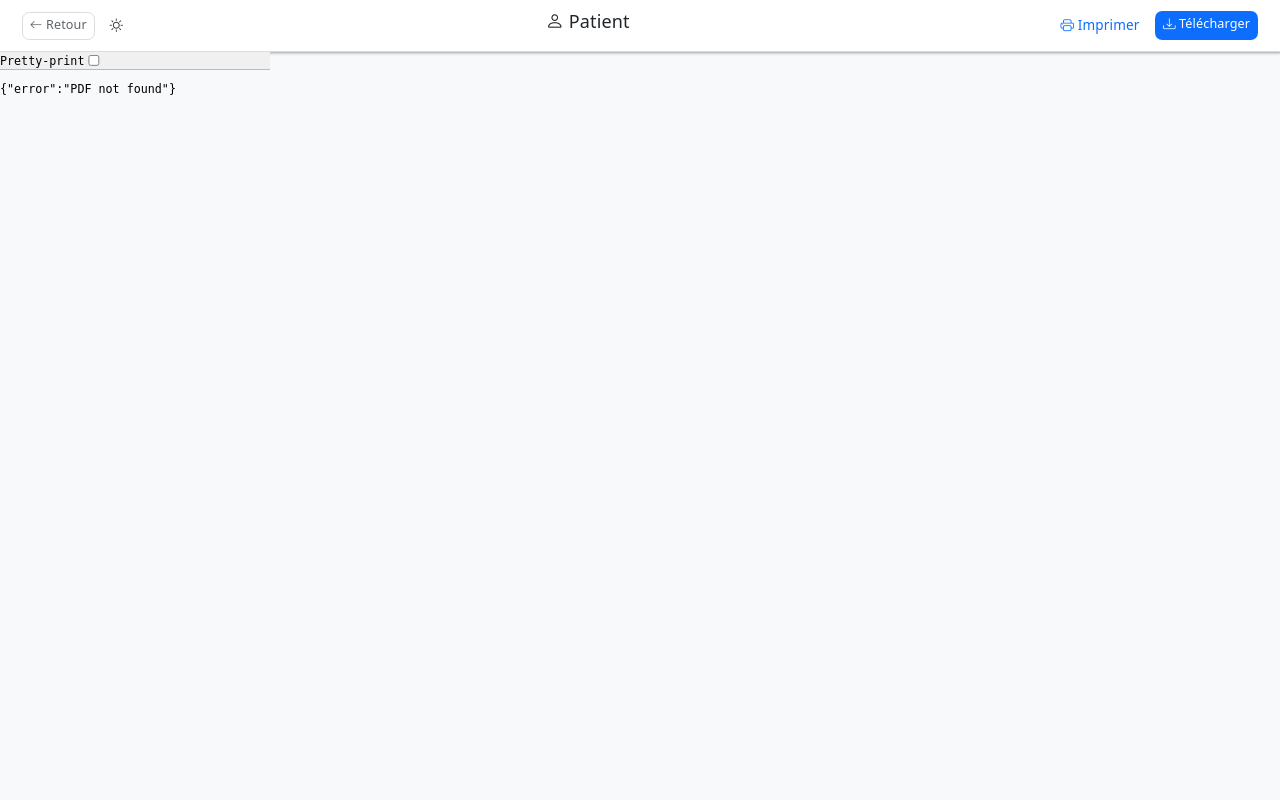
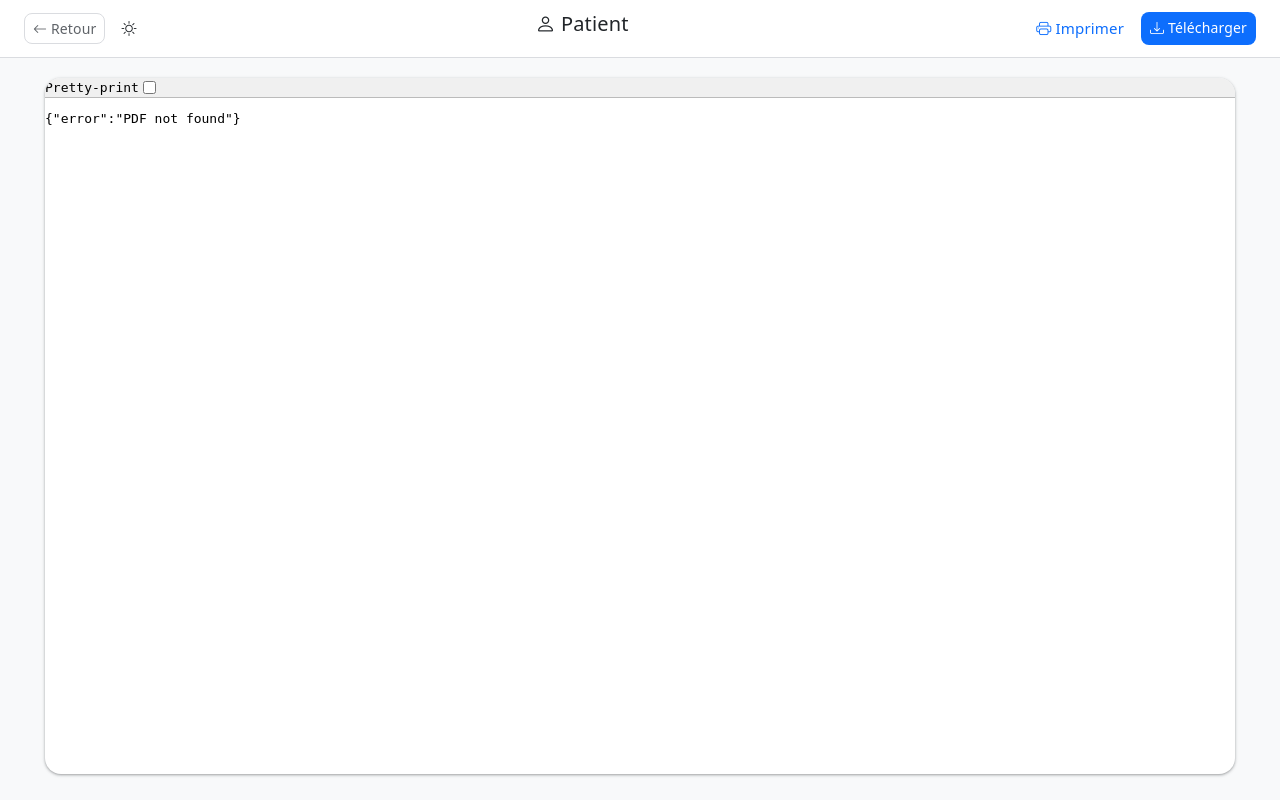
Before and after one commit to belk-hachi/TARZAALI-PDF, a Flask app: page /view-partial/1 in a window 1280 px wide. Run offline with Flask 3, Linux system fonts and the light colour scheme; some libraries are stand-ins or nearby versions.

Commit message:
fix: restore standard scaling, fix modal backdrop coverage, and restore missing viewer PDF frame CSS

```diff
--- a/static/css/google_style.css
+++ b/static/css/google_style.css
@@ -93,8 +93,10 @@
 }
 
 /* 1. Global Reset & Scale */
+html {
+}
+
 body {
-    zoom: 0.9;
     background: var(--bg-body) !important;
     color: var(--text-main) !important;
     min-height: 100vh;
@@ -426,7 +428,7 @@ tr.printed .badge:not(.badge-printed) {
     box-shadow: 0 0 0 4px var(--google-blue-tint) !important;
 }
 
-/* 9. Upload Component */
+/* 9. Upload Component & Stepper */
 .upload-card-container {
     height: 100vh;
     display: flex;
@@ -452,12 +454,48 @@ tr.printed .badge:not(.badge-printed) {
     background-color: var(--google-blue-tint);
 }
 
-/* 10. PDF Viewer Toolbar */
+.stepper { display: none; margin-top: 20px; }
+.step { display: flex; align-items: flex-start; margin-bottom: 20px; opacity: 0.4; transition: all 0.3s ease; }
+.step.active { opacity: 1; }
+.step.completed { opacity: 1; color: var(--google-green); }
+.step-icon {
+    width: 28px; height: 28px; border-radius: 50%; border: 2px solid var(--border-color);
+    display: flex; align-items: center; justify-content: center; margin-right: 14px;
+    font-size: 14px; flex-shrink: 0; margin-top: 2px;
+    background-color: var(--bg-surface);
+}
+.step.active .step-icon { border-color: var(--google-blue); color: var(--google-blue); border-width: 3px; }
+.step.completed .step-icon { background: var(--google-green); border-color: var(--google-green); color: white; }
+.step-content { flex-grow: 1; }
+.step-title { font-weight: 600; font-size: 0.95rem; margin-bottom: 2px; color: var(--text-main); }
+.step-status { font-size: 0.8rem; color: var(--text-muted); }
+
+.progress { height: 6px; border-radius: 10px; margin-top: 8px; background-color: var(--bg-hover) !important; }
+.progress-bar { background-color: var(--google-blue) !important; }
+
+/* 10. PDF Viewer Toolbar & Container */
 .toolbar {
     background-color: var(--bg-surface);
     border-bottom: 1px solid var(--border-color);
     padding: 12px 0;
     box-shadow: var(--card-shadow);
+}
+
+.pdf-container {
+    display: flex;
+    justify-content: center;
+    padding: 20px;
+    min-height: calc(100vh - 64px);
+    background-color: var(--bg-body);
+}
+
+.pdf-frame {
+    width: 96%;
+    height: calc(100vh - 104px);
+    border: none;
+    border-radius: 16px;
+    box-shadow: var(--card-shadow);
+    background-color: var(--bg-surface);
 }
 
 /* 11. Collapsible Details (High Contrast Fix) */
```
